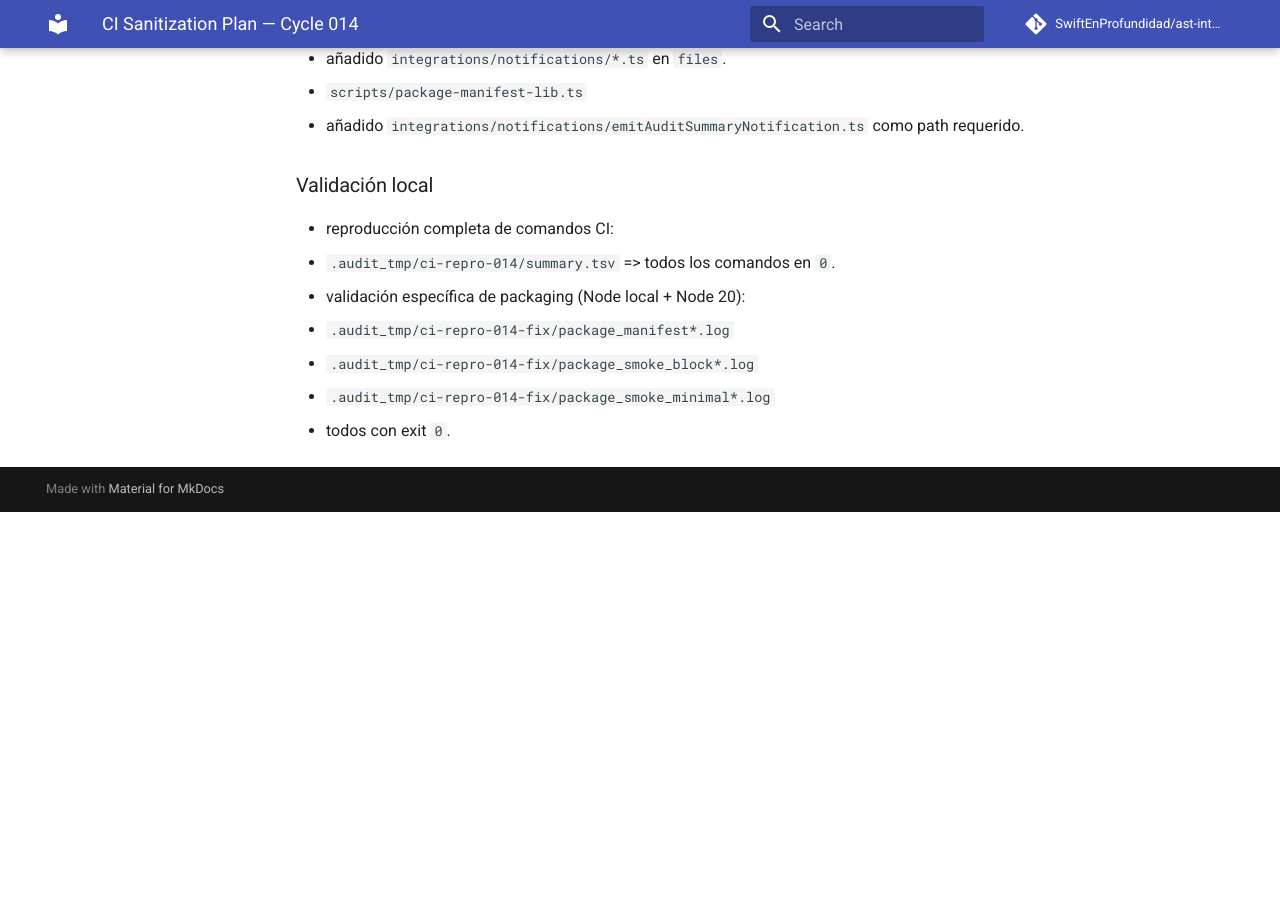
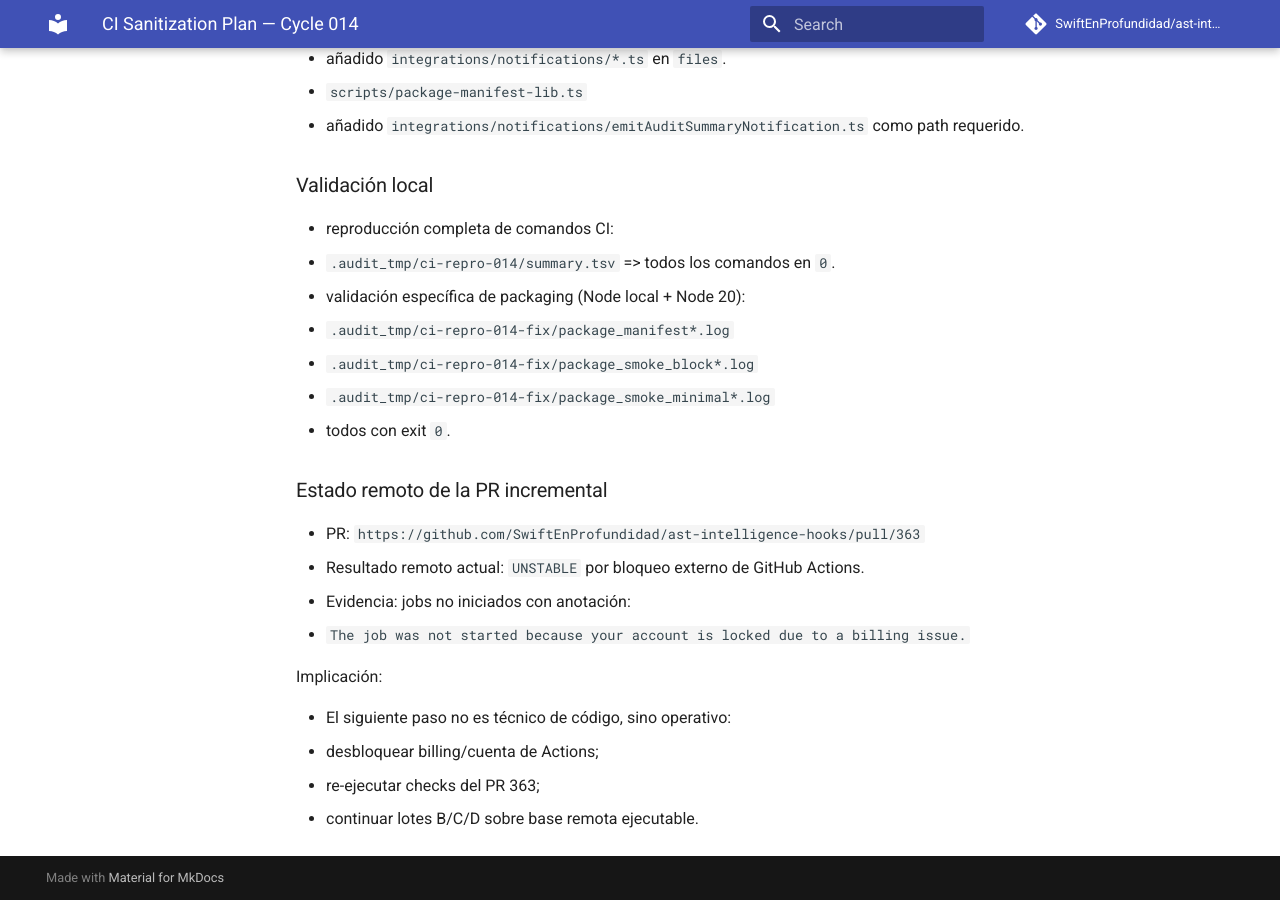
Before and after one commit to SwiftEnProfundidad/ast-intelligence-hooks, an MkDocs documentation site: the page built from docs/validation/ci-sanitization-plan-cycle-014.md, in a window 1280 px wide and 900 px high, scrolled down 2412 px. Built offline with MkDocs 1.6.1 and Material for MkDocs 9.7.7, drawn with Linux system fonts in a browser that asks for light colours; comment, search, counter and statistics services are not loaded; before the commit the page ends 2924 px from its top, so only the background shows below that.

Commit message:
docs(ci): record billing lock blocker for cycle 014

```diff
--- a/docs/validation/ci-sanitization-plan-cycle-014.md
+++ b/docs/validation/ci-sanitization-plan-cycle-014.md
@@ -88,3 +88,17 @@ Estado: ✅ completado en local.
   - `.audit_tmp/ci-repro-014-fix/package_smoke_block*.log`
   - `.audit_tmp/ci-repro-014-fix/package_smoke_minimal*.log`
   - todos con exit `0`.
+
+### Estado remoto de la PR incremental
+
+- PR: `https://github.com/SwiftEnProfundidad/ast-intelligence-hooks/pull/363`
+- Resultado remoto actual: `UNSTABLE` por bloqueo externo de GitHub Actions.
+- Evidencia: jobs no iniciados con anotación:
+  - `The job was not started because your account is locked due to a billing issue.`
+
+Implicación:
+
+- El siguiente paso no es técnico de código, sino operativo:
+  - desbloquear billing/cuenta de Actions;
+  - re-ejecutar checks del PR 363;
+  - continuar lotes B/C/D sobre base remota ejecutable.
```
Also changed, not shown: docs/REFRACTOR_PROGRESS.md (+7 -1 lines), docs/validation/post-merge-main-stability-note.md (+16 -0 lines).
